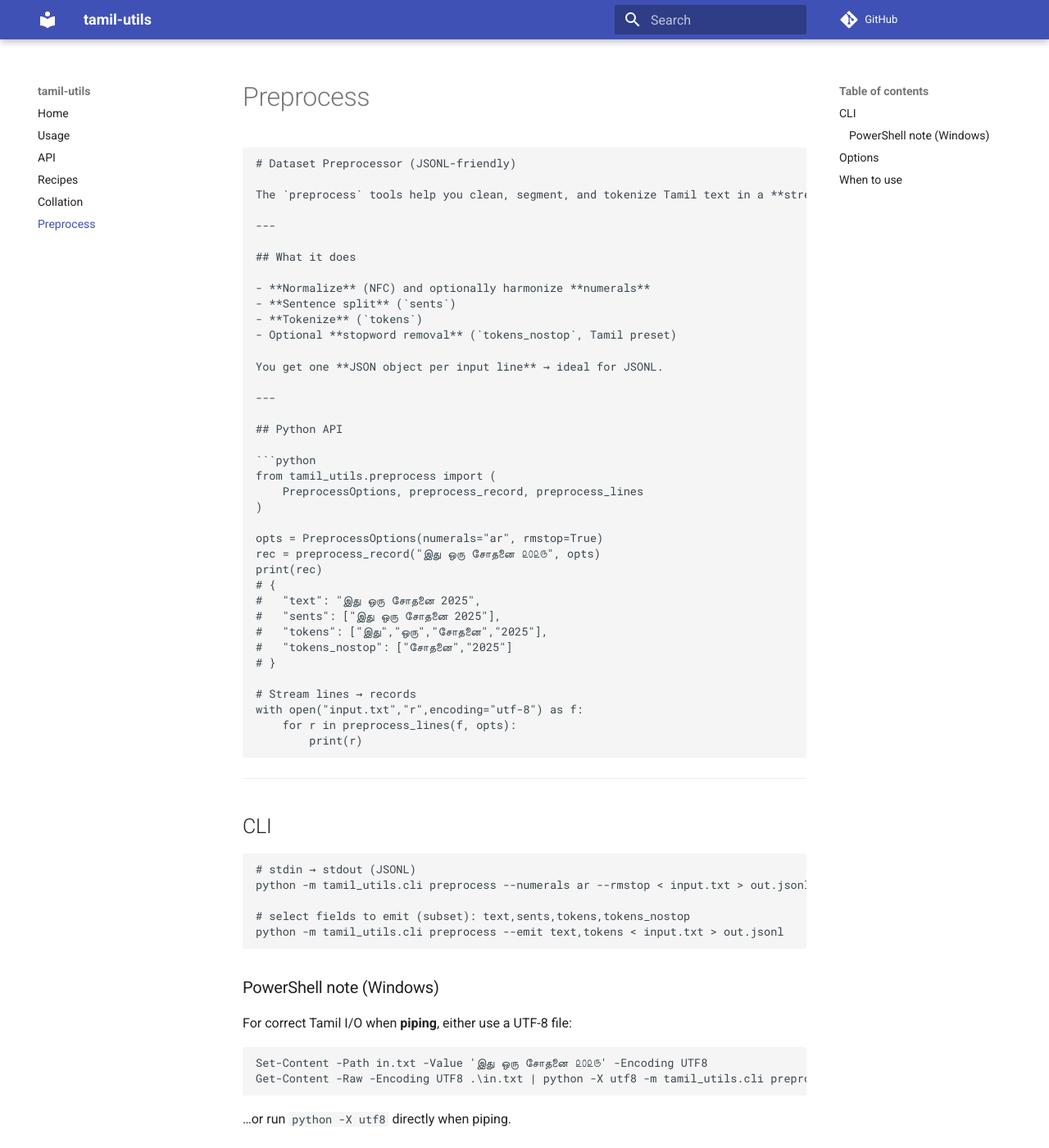
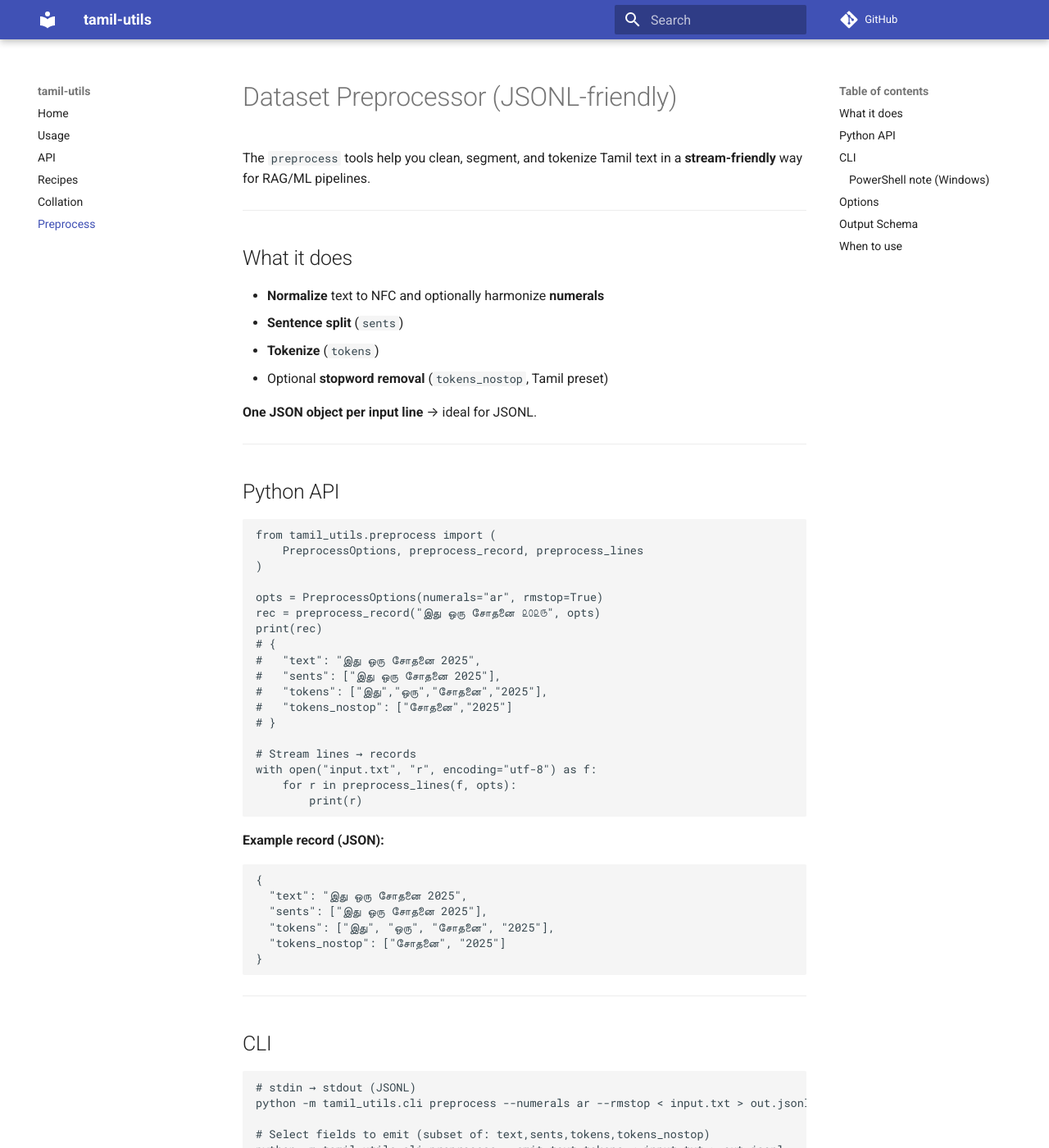
Before and after one commit to arulnidhii/tamil-utils, an MkDocs documentation site: the page built from docs/preprocess.md, in a window 1280 px wide and 1400 px high. Shown: the whole window at 82% size. Built offline with MkDocs 1.6.1 and Material for MkDocs 9.7.7, drawn with Linux system fonts in a browser that asks for light colours; comment, search, counter and statistics services are not loaded; some of the changed text lies outside the part shown.

Commit message:
docs: fix preprocess page formatting; build: pyproject polish with extras and console script

`````diff
--- a/docs/preprocess.md
+++ b/docs/preprocess.md
@@ -1,4 +1,3 @@
-````markdown
 # Dataset Preprocessor (JSONL-friendly)
 
 The `preprocess` tools help you clean, segment, and tokenize Tamil text in a **stream-friendly** way for RAG/ML pipelines.
@@ -7,12 +6,12 @@ The `preprocess` tools help you clean, segment, and tokenize Tamil text in a **s
 
 ## What it does
 
-- **Normalize** (NFC) and optionally harmonize **numerals**
-- **Sentence split** (`sents`)
-- **Tokenize** (`tokens`)
-- Optional **stopword removal** (`tokens_nostop`, Tamil preset)
+* **Normalize** text to NFC and optionally harmonize **numerals**
+* **Sentence split** (`sents`)
+* **Tokenize** (`tokens`)
+* Optional **stopword removal** (`tokens_nostop`, Tamil preset)
 
-You get one **JSON object per input line** → ideal for JSONL.
+**One JSON object per input line** → ideal for JSONL.
 
 ---
 
@@ -34,10 +33,21 @@ print(rec)
 # }
 
 # Stream lines → records
-with open("input.txt","r",encoding="utf-8") as f:
+with open("input.txt", "r", encoding="utf-8") as f:
     for r in preprocess_lines(f, opts):
         print(r)
-````
+```
+
+**Example record (JSON):**
+
+```json
+{
+  "text": "இது ஒரு சோதனை 2025",
+  "sents": ["இது ஒரு சோதனை 2025"],
+  "tokens": ["இது", "ஒரு", "சோதனை", "2025"],
+  "tokens_nostop": ["சோதனை", "2025"]
+}
+```
 
 ---
 
@@ -47,42 +57,47 @@ with open("input.txt","r",encoding="utf-8") as f:
 # stdin → stdout (JSONL)
 python -m tamil_utils.cli preprocess --numerals ar --rmstop < input.txt > out.jsonl
 
-# select fields to emit (subset): text,sents,tokens,tokens_nostop
+# Select fields to emit (subset of: text,sents,tokens,tokens_nostop)
 python -m tamil_utils.cli preprocess --emit text,tokens < input.txt > out.jsonl
 ```
 
 ### PowerShell note (Windows)
 
-For correct Tamil I/O when **piping**, either use a UTF-8 file:
+When piping Tamil text, prefer a UTF-8 file or use `python -X utf8`:
 
 ```powershell
 Set-Content -Path in.txt -Value 'இது ஒரு சோதனை ௨௦௨௫' -Encoding UTF8
 Get-Content -Raw -Encoding UTF8 .\in.txt | python -X utf8 -m tamil_utils.cli preprocess --numerals ar --rmstop
 ```
 
-…or run `python -X utf8` directly when piping.
-
 ---
 
 ## Options
 
-* `numerals`:
+* `numerals`
 
-  * `ar` → Tamil digits → ASCII (`௨௦௨௫` → `2025`)
-  * `ta` → ASCII → Tamil digits (`123` → `௧௨௩`)
-* `rmstop`: also emit `tokens_nostop` (Tamil preset)
-* `emit`: comma-separated fields to include (`text,sents,tokens,tokens_nostop`)
+  * `ar` → Tamil digits → ASCII (e.g., ௨௦௨௫ → 2025)
+  * `ta` → ASCII → Tamil digits (e.g., 123 → ௧௨௩)
+* `rmstop` – also emit `tokens_nostop` (Tamil preset)
+* `emit` – comma-separated fields to include (`text,sents,tokens,tokens_nostop`)
+
+---
+
+## Output Schema
+
+Each processed record is a JSON object:
+
+| Field           | Type             | Description                                         |
+| --------------- | ---------------- | --------------------------------------------------- |
+| `text`          | string           | Normalized (NFC) text with optional numeral mapping |
+| `sents`         | string\[]        | Sentence segments                                   |
+| `tokens`        | string\[]        | Word tokens                                         |
+| `tokens_nostop` | string\[] (opt.) | Tokens with Tamil stopwords removed (if `rmstop`)   |
 
 ---
 
 ## When to use
 
-* Prepping corpora for **RAG** / **LLM fine-tuning**
-* Building **JSONL** datasets (one line per record)
-* Quick, dependency-free preprocessing in data pipelines
-
-```
-
-Add this file, then say **next** and I’ll give you the tiny `mkdocs.yml` nav update + commit/deploy steps.
-::contentReference[oaicite:0]{index=0}
-```
+* Preparing corpora for **RAG / LLM fine-tuning**
+* Building **JSONL datasets** (one line per record)
+* **Quick, dependency-free** preprocessing in data pipelines
`````
Also changed, not shown: pyproject.toml (+24 -4 lines).
